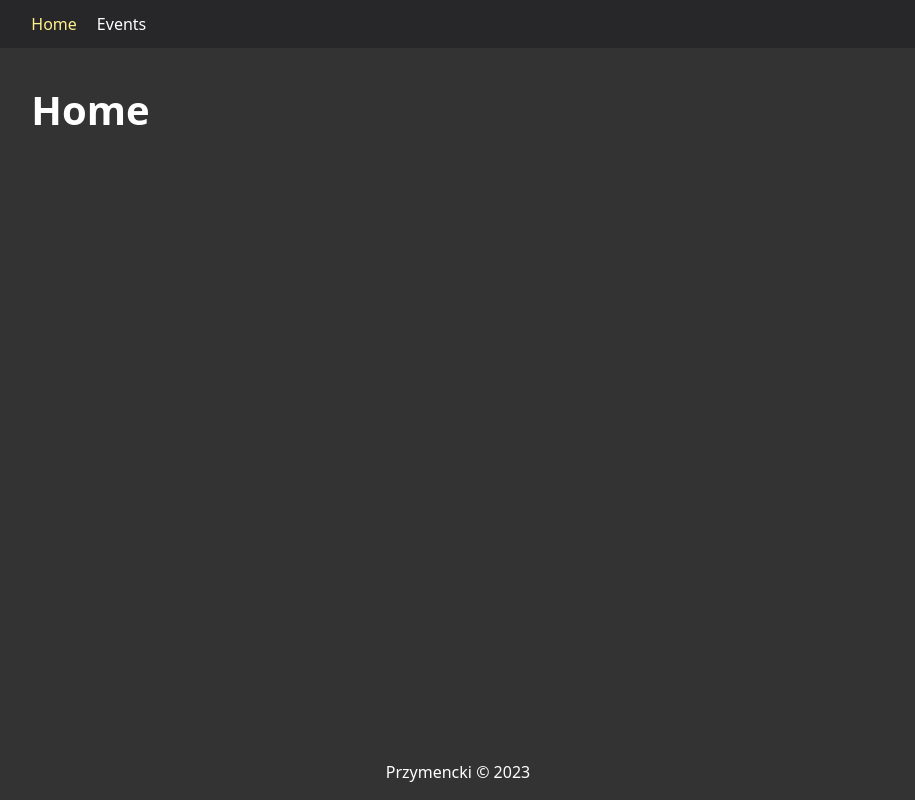
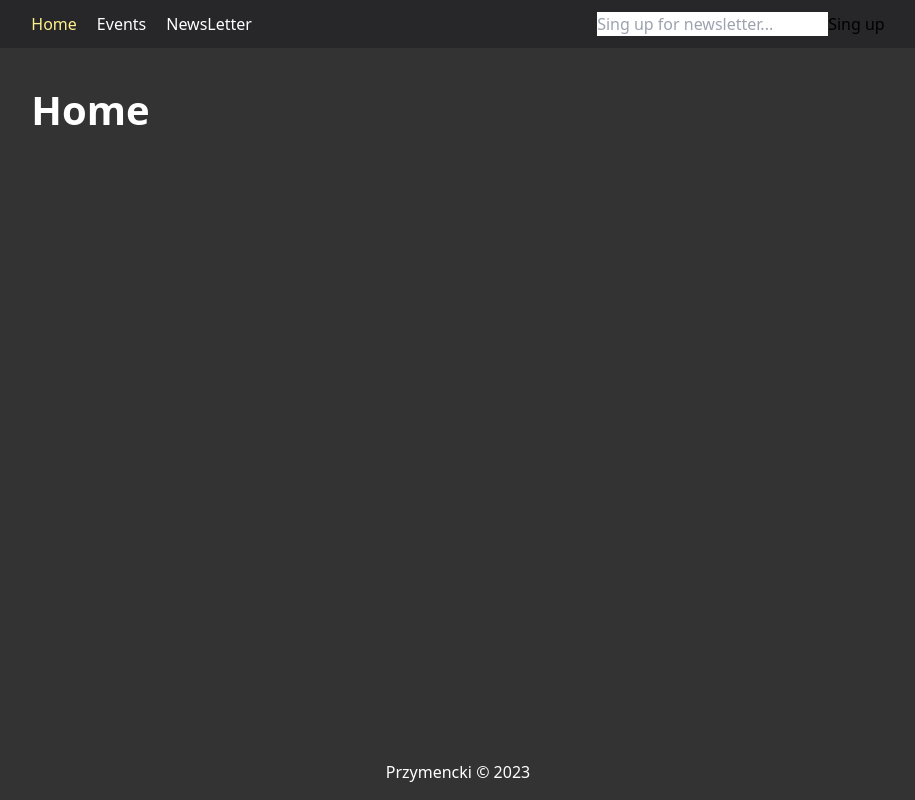
Before and after one commit to SquinFester/testing-news, a React (Vite) app in the folder TS/react-ts-router/frontend/: page / in a window 1280 px wide. Shown: the whole page, without its empty margins (182-1097 px from the left). Built offline with nearby package versions, Linux system fonts and the light colour scheme.

Commit message:
add defer

```diff
--- a/TS/react-ts-router/frontend/src/App.tsx
+++ b/TS/react-ts-router/frontend/src/App.tsx
@@ -11,6 +11,7 @@ import NewEvent from "./routes/NewEvent";
 import EditEvent from "./routes/EditEvent";
 import Error from "./routes/Error";
 import { action } from "./components/EventForm";
+import NewsLetter, { action as newsLetterAction } from "./routes/NewsLetter";
 
 const router = createBrowserRouter([
   {
@@ -56,6 +57,11 @@ const router = createBrowserRouter([
           },
         ],
       },
+      {
+        path: "newsletter",
+        element: <NewsLetter />,
+        action: newsLetterAction,
+      },
     ],
   },
 ]);
--- a/TS/react-ts-router/frontend/src/components/EventItem.tsx
+++ b/TS/react-ts-router/frontend/src/components/EventItem.tsx
@@ -2,22 +2,29 @@ import { Link } from "react-router-dom";
 
 import { Event } from "../routes/Events";
 
-const EventItem = ({ id, title, description, date, image }: Event) => {
-  return (
-    <Link to={id}>
+type EventsProps = {
+  events: Event[];
+};
+
+const EventItem = ({ events }: EventsProps) => {
+  const renderEvents = () =>
+    events.map((event) => (
+      <Link to={event.id} key={event.id}>
         <div className="flex p-1 justify-between hover:bg-neutral-500 rounded-xl hover:scale-105 transition shadow-md bg-neutral-600">
           <img
-          src={image}
-          alt={title}
+            src={event.image}
+            alt={event.title}
             className="w-1/2 rounded-xl rounded-r-none"
           />
           <div className="text-right pr-2">
-          <h1 className="text-xl  font-medium">{title}</h1>
-          <p className="italic">{date}</p>
+            <h1 className="text-xl  font-medium">{event.title}</h1>
+            <p className="italic">{event.date}</p>
           </div>
         </div>
       </Link>
-  );
+    ));
+
+  return <section className="flex flex-col gap-5">{renderEvents()}</section>;
 };
 
 export default EventItem;
--- a/TS/react-ts-router/frontend/src/components/MainNavigation.tsx
+++ b/TS/react-ts-router/frontend/src/components/MainNavigation.tsx
@@ -1,4 +1,6 @@
 import { NavLink } from "react-router-dom";
+
+import NewsletterSingup from "./NewsletterSingup";
 
 export type Page = {
   id: number;
@@ -17,14 +19,20 @@ const PAGES: Page[] = [
     name: "Events",
     path: "/events",
   },
+  {
+    id: 3,
+    name: "NewsLetter",
+    path: "/newsletter",
+  },
 ];
 
 const MainNavigation = () => {
   const navLink = "hover:text-yellow-300";
 
   return (
-    <header className="bg-zinc-800">
-      <nav className="h-12 w-2/3 mx-auto flex items-center">
+    <header className="bg-zinc-800 flex justify-between items-center">
+      <div className="h-12 w-2/3 mx-auto flex items-center justify-between">
+        <nav>
           <ul className="flex gap-5 w-full">
             {PAGES.map((page) => (
               <li key={page.id}>
@@ -40,6 +48,8 @@ const MainNavigation = () => {
             ))}
           </ul>
         </nav>
+        <NewsletterSingup />
+      </div>
     </header>
   );
 };
--- /dev/null
+++ b/TS/react-ts-router/frontend/src/components/NewsletterSingup.tsx
@@ -0,0 +1,19 @@
+import { useFetcher } from "react-router-dom";
+
+const NewsletterSingup = () => {
+  const fetcher = useFetcher();
+
+  return (
+    <fetcher.Form method="post" action="/newsletter" className="text-black">
+      <input
+        type="email"
+        name="email"
+        placeholder="Sing up for newsletter..."
+        aria-label="Sign up for newsletter"
+      />
+      <button>Sing up</button>
+    </fetcher.Form>
+  );
+};
+
+export default NewsletterSingup;
--- a/TS/react-ts-router/frontend/src/routes/Events.tsx
+++ b/TS/react-ts-router/frontend/src/routes/Events.tsx
@@ -1,4 +1,5 @@
-import { useLoaderData } from "react-router-dom";
+import { Suspense } from "react";
+import { defer, useLoaderData, Await } from "react-router-dom";
 import EventItem from "../components/EventItem";
 
 export type Event = {
@@ -13,20 +14,25 @@ type FetchedData = {
 };
 
 const Events = () => {
-  const data = useLoaderData() as FetchedData;
-  const events = data.events;
+  const { events } = useLoaderData() as FetchedData;
 
   return (
-    <section className="flex gap-5 flex-col">
-      {events.map((event) => (
-        <EventItem key={event.id} {...event} />
-      ))}
-    </section>
+    <Suspense fallback={<p>loading</p>}>
+      <Await resolve={events}>
+        {(loadEvents) => <EventItem events={loadEvents} />}
+      </Await>
+    </Suspense>
   );
 };
 
 export default Events;
 
+const loadEvetns = async () => {
+  const response = await fetch("http://localhost:8080/events");
+  const data = await response.json();
+  return data.events;
+};
+
 export const loader = async () => {
-  return await fetch("http://localhost:8080/events");
+  return defer({ events: loadEvetns() });
 };
--- /dev/null
+++ b/TS/react-ts-router/frontend/src/routes/NewsLetter.tsx
@@ -0,0 +1,20 @@
+import NewsletterSingup from "../components/NewsletterSingup";
+
+const NewsLetter = () => {
+  return (
+    <section>
+      <h1>Join to our newsletter</h1>
+      <NewsletterSingup />
+    </section>
+  );
+};
+
+export default NewsLetter;
+
+export const action = async ({ request }: any) => {
+  const data = await request.formData();
+  const email = data.get("email");
+
+  console.log(email);
+  return { message: "Singup successful" };
+};
```
Lines whose indentation alone changed are shown as unchanged.
